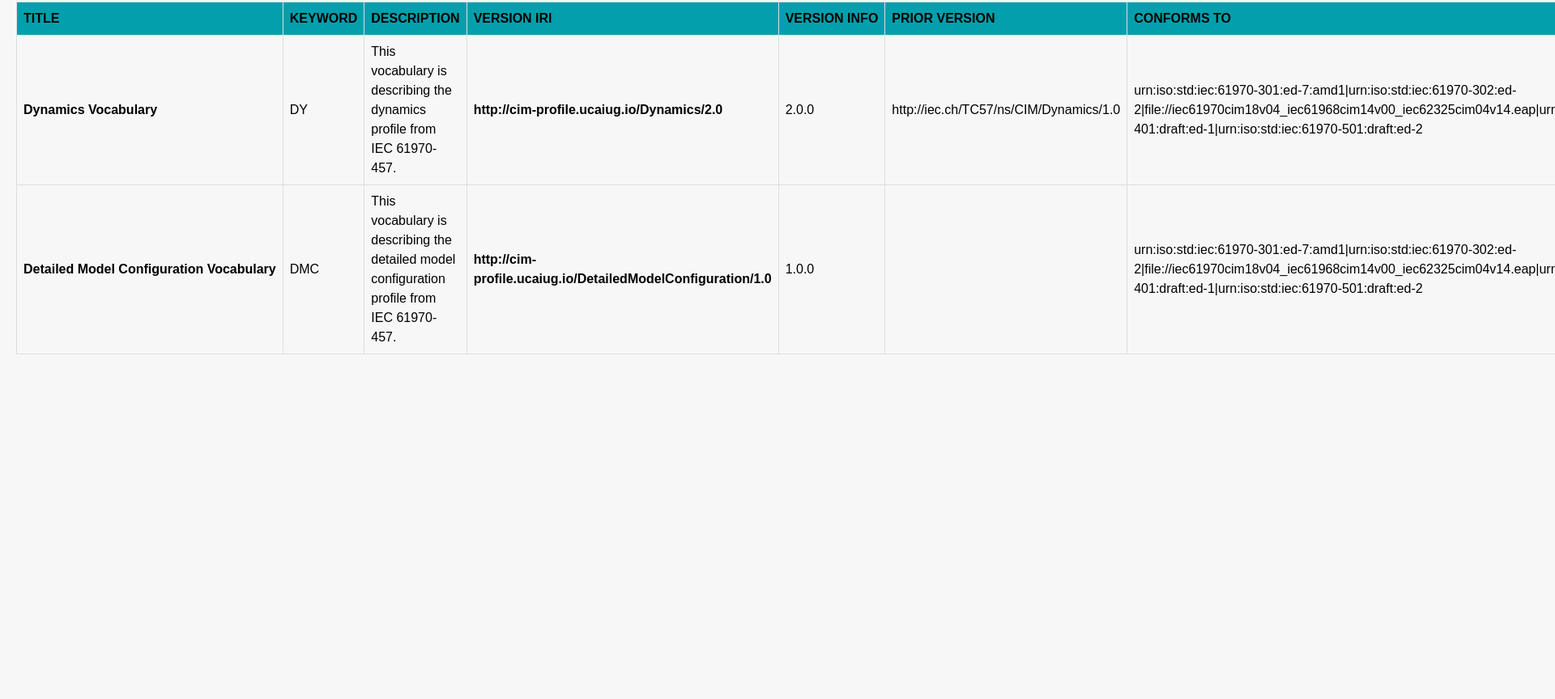
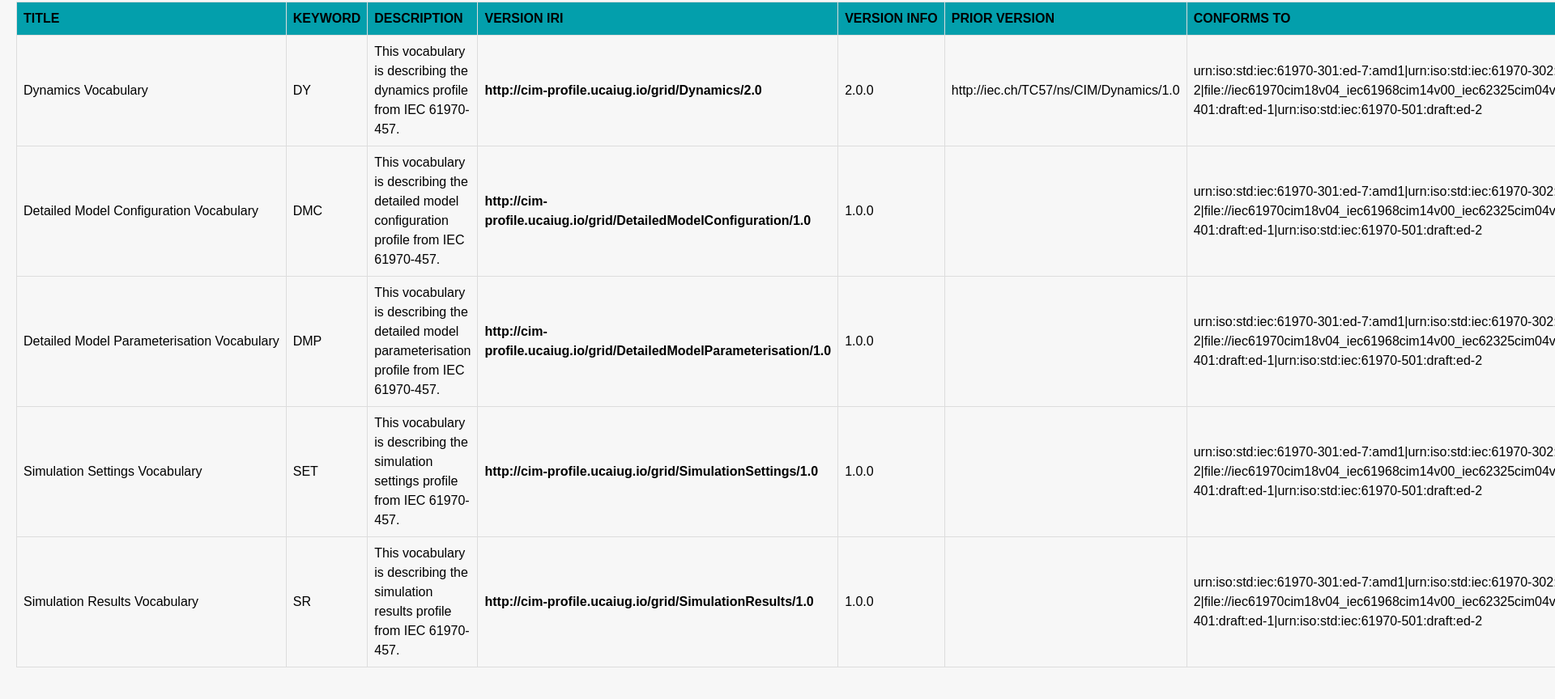
Before and after one commit to cimug-org/artifacts, a plain HTML site: page docs/IEC61970-4xx/457/2.0/index.html in a window 1280 px wide. Shown: the part 158-1022 px from the top of the page at 81% size, 1920 px wide, since content can reach past the window. Before the commit the page ends 800 px from the top, so only its background shows below. Drawn offline with Linux system fonts and the light colour scheme.

Commit message:
Update index.html

```diff
--- a/docs/IEC61970-4xx/457/2.0/index.html
+++ b/docs/IEC61970-4xx/457/2.0/index.html
@@ -113,10 +113,10 @@
         <tbody>
 
 <tr>
-    <td style="white-space: nowrap;"><a href="1.0">Dynamics Vocabulary</a></td>
+    <td style="white-space: nowrap;">Dynamics Vocabulary</td>
     <td>DY</td>
     <td>This vocabulary is describing the dynamics profile from IEC 61970-457.</td>
-    <td><a href="http://cim-profile.ucaiug.io/Dynamics/2.0">http://cim-profile.ucaiug.io/Dynamics/2.0</a></td>
+    <td><a href="http://cim-profile.ucaiug.io/grid/Dynamics/2.0">http://cim-profile.ucaiug.io/grid/Dynamics/2.0</a></td>
     <td>2.0.0</td>
     <td>http://iec.ch/TC57/ns/CIM/Dynamics/1.0</td>
     <td>urn:iso:std:iec:61970-301:ed-7:amd1|urn:iso:std:iec:61970-302:ed-2|file://iec61970cim18v04_iec61968cim14v00_iec62325cim04v14.eap|urn:iso:std:iec:61970-401:draft:ed-1|urn:iso:std:iec:61970-501:draft:ed-2</td>
@@ -124,14 +124,47 @@
 </tr>
 
 <tr>
-  <td style="white-space: nowrap;"><a href="1.0">Detailed Model Configuration Vocabulary</a></td>
+  <td style="white-space: nowrap;">Detailed Model Configuration Vocabulary</td>
   <td>DMC</td>
   <td>This vocabulary is describing the detailed model configuration profile from IEC 61970-457.</td>
-  <td><a href="http://cim-profile.ucaiug.io/DetailedModelConfiguration/1.0">http://cim-profile.ucaiug.io/DetailedModelConfiguration/1.0</a></td>
+  <td><a href="http://cim-profile.ucaiug.io/grid/DetailedModelConfiguration/1.0">http://cim-profile.ucaiug.io/grid/DetailedModelConfiguration/1.0</a></td>
   <td>1.0.0</td>
   <td><div></div></td>
   <td>urn:iso:std:iec:61970-301:ed-7:amd1|urn:iso:std:iec:61970-302:ed-2|file://iec61970cim18v04_iec61968cim14v00_iec62325cim04v14.eap|urn:iso:std:iec:61970-401:draft:ed-1|urn:iso:std:iec:61970-501:draft:ed-2</td>
   <td>urn:uuid:a95a43f9-ca85-4bb1-ae0e-47c24952d97c</td>
+</tr>
+
+<tr>
+  <td style="white-space: nowrap;">Detailed Model Parameterisation Vocabulary</td>
+  <td>DMP</td>
+  <td>This vocabulary is describing the detailed model parameterisation profile from IEC 61970-457.</td>
+  <td><a href="http://cim-profile.ucaiug.io/grid/DetailedModelParameterisation/1.0">http://cim-profile.ucaiug.io/grid/DetailedModelParameterisation/1.0</a></td>
+  <td>1.0.0</td>
+  <td><div></div></td>
+  <td>urn:iso:std:iec:61970-301:ed-7:amd1|urn:iso:std:iec:61970-302:ed-2|file://iec61970cim18v04_iec61968cim14v00_iec62325cim04v14.eap|urn:iso:std:iec:61970-401:draft:ed-1|urn:iso:std:iec:61970-501:draft:ed-2</td>
+  <td>urn:uuid:4aee6aaf-25da-43ca-988f-bc463ba0c9cd</td>
+</tr>
+
+<tr>
+  <td style="white-space: nowrap;">Simulation Settings Vocabulary</td>
+  <td>SET</td>
+  <td>This vocabulary is describing the simulation settings profile from IEC 61970-457.</td>
+  <td><a href="http://cim-profile.ucaiug.io/grid/SimulationSettings/1.0">http://cim-profile.ucaiug.io/grid/SimulationSettings/1.0</a></td>
+  <td>1.0.0</td>
+  <td><div></div></td>
+  <td>urn:iso:std:iec:61970-301:ed-7:amd1|urn:iso:std:iec:61970-302:ed-2|file://iec61970cim18v04_iec61968cim14v00_iec62325cim04v14.eap|urn:iso:std:iec:61970-401:draft:ed-1|urn:iso:std:iec:61970-501:draft:ed-2</td>
+  <td>urn:uuid:cfbfed85-d526-46c8-94cc-efd75f525bd2</td>
+</tr>
+
+<tr>
+  <td style="white-space: nowrap;">Simulation Results Vocabulary</td>
+  <td>SR</td>
+  <td>This vocabulary is describing the simulation results profile from IEC 61970-457.</td>
+  <td><a href="http://cim-profile.ucaiug.io/grid/SimulationResults/1.0">http://cim-profile.ucaiug.io/grid/SimulationResults/1.0</a></td>
+  <td>1.0.0</td>
+  <td><div></div></td>
+  <td>urn:iso:std:iec:61970-301:ed-7:amd1|urn:iso:std:iec:61970-302:ed-2|file://iec61970cim18v04_iec61968cim14v00_iec62325cim04v14.eap|urn:iso:std:iec:61970-401:draft:ed-1|urn:iso:std:iec:61970-501:draft:ed-2</td>
+  <td>urn:uuid:a2ea5a79-936b-48f1-b39c-87de2a96b5c6</td>
 </tr>
 
           <!-- Add more rows for each concept scheme -->
```
